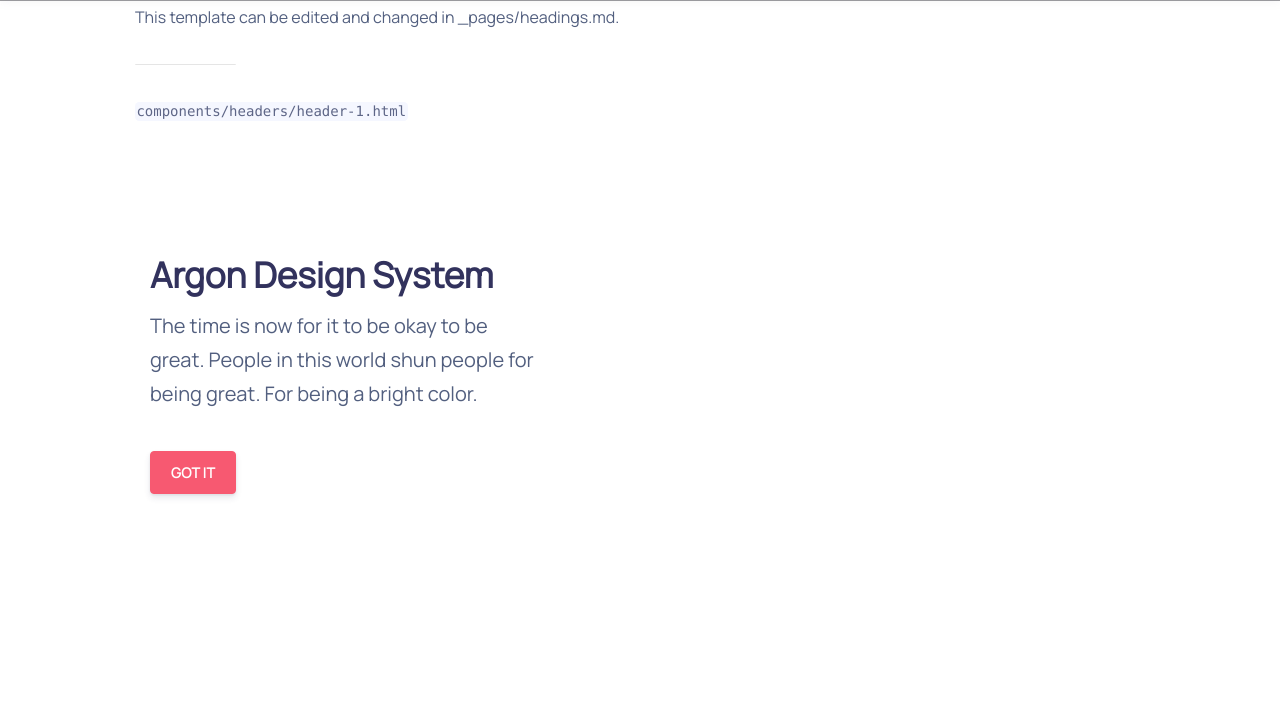
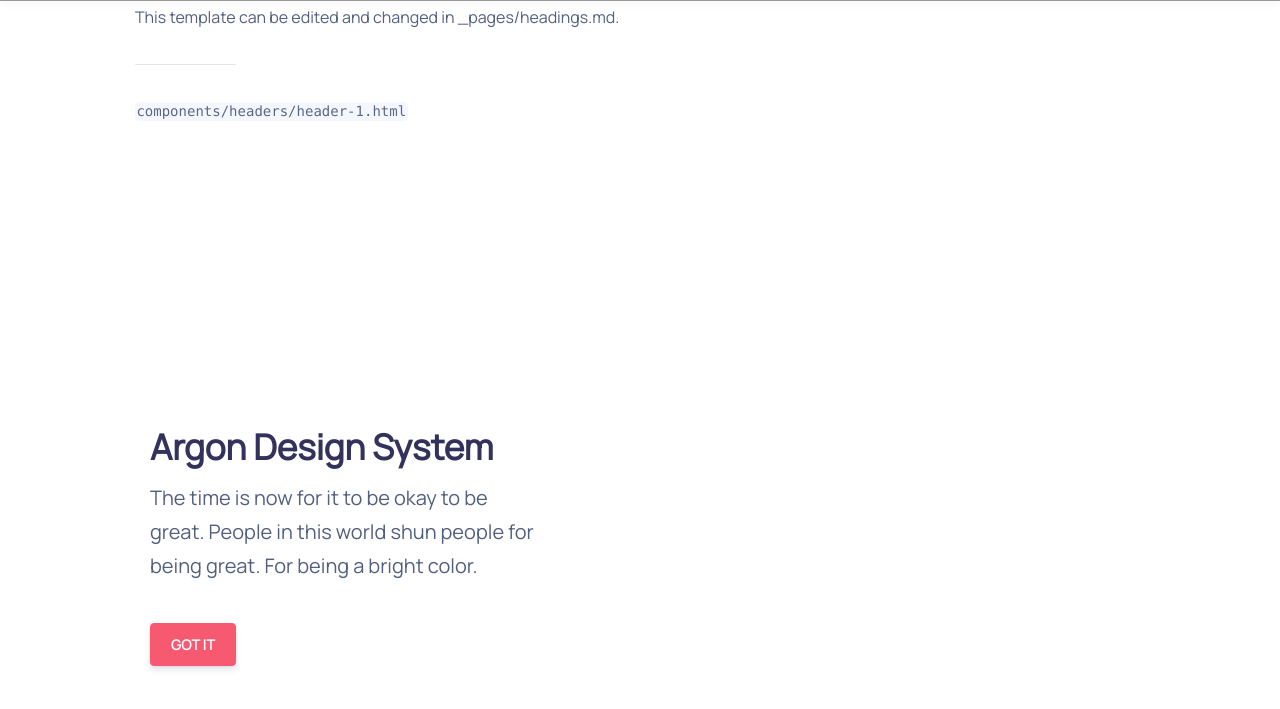
Before and after one commit to ultimateai/Blog, a Jekyll site: the page built from _pages/headings.md, in a window 1280 px wide and 900 px high, scrolled down 732 px. Shown: the top 709 px of the window. Built offline with Jekyll 4.4.1, drawn with Linux system fonts in a browser that asks for light colours; nearby versions of some CDN libraries.

Commit message:
Finalize header styiling

```diff
--- a/assets/styles/custom/_styles.scss
+++ b/assets/styles/custom/_styles.scss
@@ -31,7 +31,7 @@
         height: 100vh;
         max-height: 800px;
         & > .container {
-            // padding-top: 0;
+            padding-top: 280px;
         }
         & .home-header-image {
             background-size: 660px;
@@ -39,3 +39,13 @@
         }
     }
 }
+
+.carousel-team .carousel-control-prev {
+    top: 110%;
+    left: 40% !important;
+}
+
+.carousel-team .carousel-control-next {
+    top: 110%;
+    left: 60% !important;
+}
```
